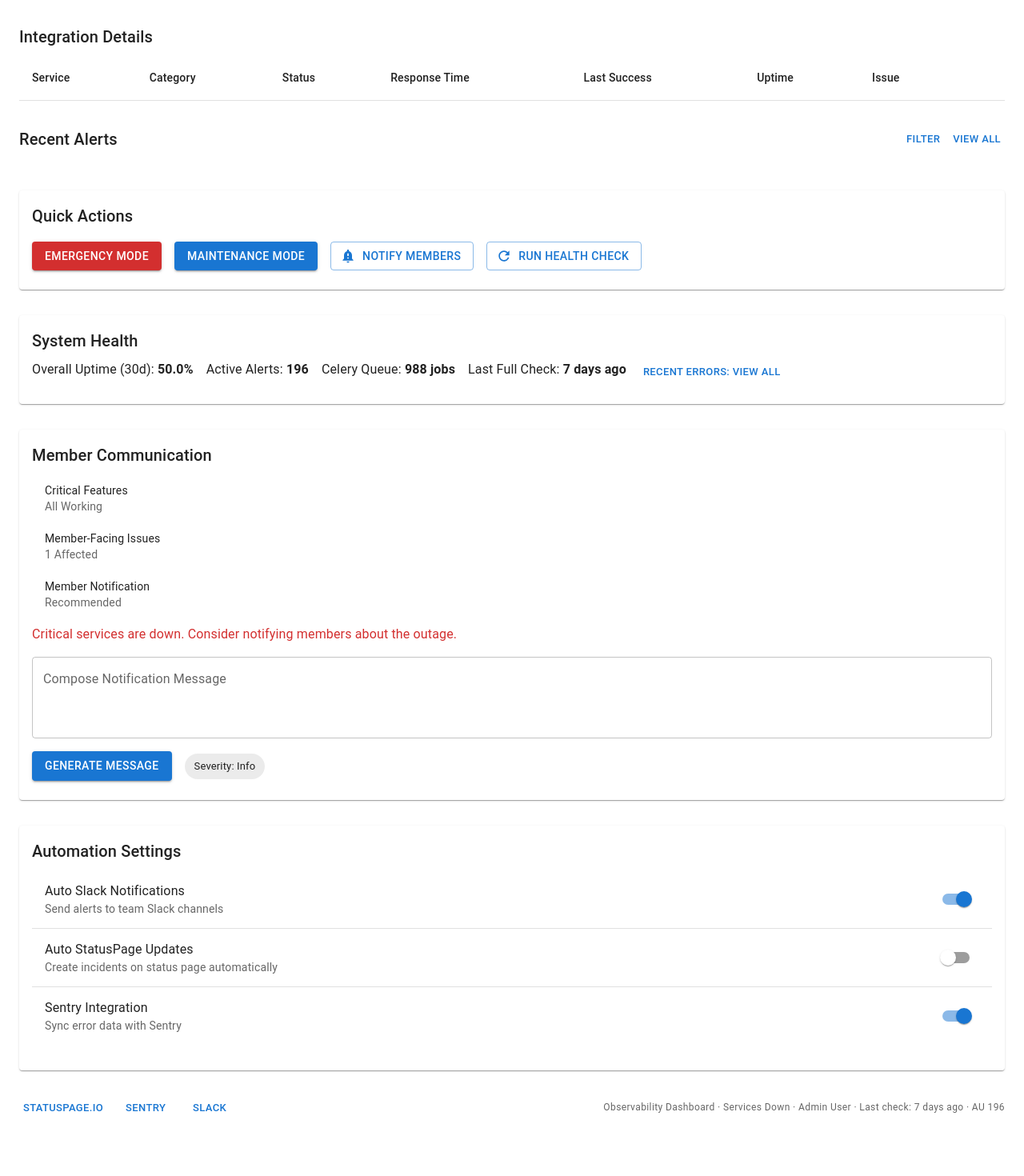
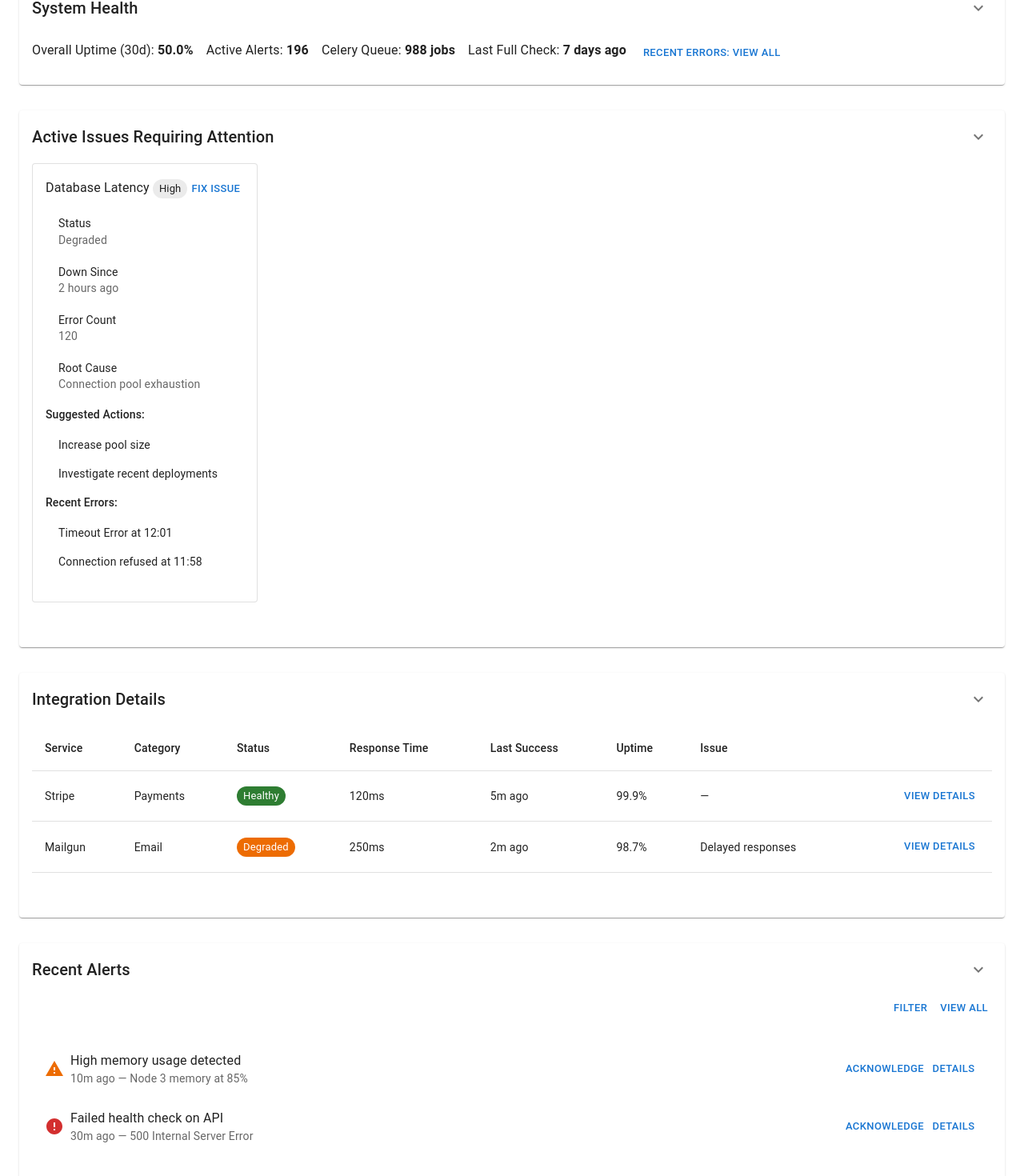
Before and after one commit to Poly1581/FoundersNetworkDashboard, a React (Create React App) app in the folder dashboard-ui/: page / in a window 1280 px wide. Shown: the part 473-1943 px from the top of the page at 80% size. Built offline with nearby package versions, Linux system fonts and the light colour scheme.

Commit message:
Added collapse-able, card-like structure to window panes of front-end

```diff
--- a/dashboard-ui/src/App.css
+++ b/dashboard-ui/src/App.css
@@ -1,38 +1,181 @@
-.App {
-  text-align: center;
+body,
+html,
+#root {
+  background: #f4f6fa;
+  font-family: 'Inter', 'Segoe UI', Arial, sans-serif;
+  margin: 0;
+  padding: 0;
+  min-height: 100vh;
+  color: #23272f;
 }
 
-.App-logo {
-  height: 40vmin;
-  pointer-events: none;
+/* App container tweaks */
+.MuiContainer-root {
+  background: transparent;
+  padding-bottom: 48px;
 }
 
-@media (prefers-reduced-motion: no-preference) {
-  .App-logo {
-    animation: App-logo-spin infinite 20s linear;
-  }
+/* Dashboard Cards */
+.MuiCard-root {
+  background: #fff;
+  border-radius: 16px;
+  box-shadow: 0 2px 12px 0 rgba(24, 36, 54, 0.05), 0 1.5px 4px 0 rgba(24, 36, 54, 0.05);
+  margin-bottom: 16px;
+  border: 1px solid #e5e7ed;
 }
 
-.App-header {
-  background-color: #282c34;
-  min-height: 100vh;
-  display: flex;
-  flex-direction: column;
-  align-items: center;
-  justify-content: center;
-  font-size: calc(10px + 2vmin);
-  color: white;
+.MuiCardContent-root {
+  padding: 24px 24px 16px 24px;
 }
 
-.App-link {
-  color: #61dafb;
+/* Typography */
+.MuiTypography-h4 {
+  font-weight: 700;
+  font-size: 2.3rem;
+  letter-spacing: -0.01em;
 }
 
-@keyframes App-logo-spin {
-  from {
-    transform: rotate(0deg);
-  }
-  to {
-    transform: rotate(360deg);
-  }
+.MuiTypography-h6 {
+  font-weight: 600;
+  font-size: 1.18rem;
 }
+
+.MuiTypography-caption {
+  color: #7c8692;
+}
+
+/* Section/Row Spacing */
+.MuiGrid-container {
+  margin-top: 8px;
+  margin-bottom: 0px;
+}
+
+.MuiBox-root {
+  /* Don't override global box style, only extend for dashboard */
+}
+
+/* Chips for statuses */
+.MuiChip-root {
+  font-weight: 500;
+  border-radius: 6px;
+  letter-spacing: 0.01em;
+  font-size: 0.92rem;
+  padding: 2px 0;
+}
+.MuiChip-colorSuccess {
+  background-color: #e3faed !important;
+  color: #127448 !important;
+}
+.MuiChip-colorWarning {
+  background-color: #fff4e3 !important;
+  color: #945b08 !important;
+}
+.MuiChip-colorError {
+  background-color: #ffe8e6 !important;
+  color: #b02727 !important;
+}
+
+/* Buttons */
+.MuiButton-containedPrimary,
+.MuiButton-contained {
+  background-color: #2b74da;
+  color: #fff;
+  border-radius: 8px;
+  font-weight: 600;
+}
+.MuiButton-containedPrimary:hover,
+.MuiButton-contained:hover {
+  background-color: #1a4e9e;
+}
+.MuiButton-outlined {
+  border-color: #b7c4da;
+  color: #2852a2;
+  background: #f6faff;
+  border-radius: 8px;
+  font-weight: 600;
+}
+.MuiButton-outlined:hover {
+  border-color: #2852a2;
+  background: #eaf2fa;
+}
+
+/* Toggle Buttons */
+.MuiToggleButton-root {
+  font-weight: 600;
+  color: #2852a2;
+  background: #f6faff;
+  border-radius: 8px !important;
+  border: 1.5px solid #b7c4da;
+  margin-left: 3px;
+  margin-right: 3px;
+  padding: 4px 16px;
+  transition: all 0.18s;
+}
+.MuiToggleButton-root.Mui-selected {
+  background: #2852a2 !important;
+  color: #fff !important;
+  border-color: #2852a2 !important;
+}
+
+/* Table tweaks */
+.MuiTableCell-root {
+  font-size: 1rem;
+}
+.MuiTableCell-head {
+  color: #6b7892;
+  font-weight: 600;
+  background: #f3f5f7;
+  border-bottom: 2px solid #e2e6ed;
+}
+.MuiTableRow-root:last-child td {
+  border-bottom: none;
+}
+
+/* Lists */
+.MuiListItem-root {
+  padding-top: 2px;
+  padding-bottom: 2px;
+}
+
+/* TextFields */
+.MuiTextField-root {
+  margin-top: 14px;
+  background: #f6f8fc;
+  border-radius: 7px;
+}
+.MuiInputBase-inputMultiline {
+  font-size: 1.04rem;
+  color: #242a31;
+}
+
+/* Switches */
+.MuiSwitch-root {
+  margin-left: 6px;
+}
+
+/* IconButton */
+.MuiIconButton-root {
+  color: #2852a2;
+  margin-left: 4px;
+}
+
+/* Footer */
+.footer,
+.MuiTypography-caption {
+  margin-top: 32px;
+  padding-top: 8px;
+  padding-bottom: 4px;
+  border-top: 1px solid #e0e6ef;
+  text-align: right;
+  color: #8993a4;
+  font-size: 0.98rem;
+}
+
+::-webkit-scrollbar {
+  width: 10px;
+  background: #f4f6fa;
+}
+::-webkit-scrollbar-thumb {
+  background: #e5e7ed;
+  border-radius: 6px;
+}
--- a/dashboard-ui/src/App.js
+++ b/dashboard-ui/src/App.js
@@ -1,7 +1,4 @@
-/*
-  src/App.js
-*/
-import React, { useState } from 'react';
+import React, { useState, useEffect } from 'react';
 import {
     Container,
     Typography,
@@ -24,14 +21,17 @@ import {
     Switch,
     Divider,
     TextField,
-  IconButton
+    IconButton,
+    Collapse
 } from '@mui/material';
 import {
     Refresh as RefreshIcon,
     Settings as SettingsIcon,
     Warning as WarningIcon,
     Error as ErrorIcon,
-  NotificationImportant as NotifyIcon
+    NotificationImportant as NotifyIcon,
+    KeyboardArrowDown as ArrowDownIcon,
+    KeyboardArrowRight as ArrowRightIcon
 } from '@mui/icons-material';
 
 // --- Text Variables (replaceable via API) ---
@@ -121,15 +121,7 @@ const textContent = {
     }
 };
 
-// --- Placeholder Data (replace via API) ---
-const nonCritical = { total: 4, healthy: 2, degraded: 1, down: 1 };
-const memberImpact = ['Member data sync paused', 'Payment processing delays'];
-const criticalServices = ['Stripe', 'Mailgun'];
-const activeIssues = [ /* ... */ ];
-const integrations = [ /* ... */ ];
-const recentAlerts = [ /* ... */ ];
-
-// --- Section Components ---
+// --- Header Bar (NOT collapsible) ---
 function Header({ view, onViewChange }) {
     return (
         <Box display="flex" alignItems="center" justifyContent="space-between" mb={4}>
@@ -157,40 +149,88 @@ function Header({ view, onViewChange }) {
     );
 }
 
-function NonCriticalSection() {
+// --- Collapsible Card Wrapper ---
+function CollapsibleCard({ title, children, defaultOpen = true, sx = {}, noCard = false }) {
+    const [open, setOpen] = useState(defaultOpen);
+    const CardWrap = noCard ? React.Fragment : Card;
     return (
-      <Card sx={{ mb: 4 }}>
-        <CardContent>
-          <Typography variant="h6">{textContent.nonCritical.heading}</Typography>
-          <Typography>{nonCritical.total} {textContent.nonCritical.monitoredSuffix}</Typography>
+        <CardWrap {...(noCard ? {} : { sx: { mb: 4, ...sx } })}>
+            <Box display="flex" alignItems="center" justifyContent="space-between"
+                 sx={noCard ? { mb: 1 } : { p: 2, pb: 0 }}>
+                <Typography variant="h6">{title}</Typography>
+                <IconButton
+                    onClick={() => setOpen(o => !o)}
+                    size="small"
+                    aria-label={open ? "Collapse section" : "Expand section"}
+                >
+                    {open ? <ArrowDownIcon /> : <ArrowRightIcon />}
+                </IconButton>
+            </Box>
+            <Collapse in={open} timeout="auto" unmountOnExit>
+                {noCard ? children : <CardContent>{children}</CardContent>}
+            </Collapse>
+        </CardWrap>
+    );
+}
+
+// --- Section Components ---
+function NonCriticalSection({ data }) {
+    if (!data) return null;
+    return (
+        <CollapsibleCard title={textContent.nonCritical.heading}>
+            <Typography>{data.total} {textContent.nonCritical.monitoredSuffix}</Typography>
             <Box display="flex" gap={2} my={2}>
-            <Chip label={`${nonCritical.healthy} Healthy`} color="success" />
-            <Chip label={`${nonCritical.degraded} Degraded`} color="warning" />
-            <Chip label={`${nonCritical.down} Down`} color="error" />
+                <Chip label={`${data.healthy} Healthy`} color="success" />
+                <Chip label={`${data.degraded} Degraded`} color="warning" />
+                <Chip label={`${data.down} Down`} color="error" />
             </Box>
             <Grid container spacing={2}>
                 <Grid item xs={6}>
                     <Typography variant="subtitle2">{textContent.nonCritical.memberImpact}</Typography>
-              <List dense>{memberImpact.map((m,i)=><ListItem key={i}><ListItemText primary={m} /></ListItem>)}</List>
+                    <List dense>{(data.memberImpact || []).map((m, i) => <ListItem key={i}><ListItemText primary={m} /></ListItem>)}</List>
                 </Grid>
                 <Grid item xs={6}>
                     <Typography variant="subtitle2">{textContent.nonCritical.criticalServices}</Typography>
                     <Box display="flex" gap={1} flexWrap="wrap">
-                {criticalServices.map(s=><Chip key={s} label={s} color="error" />)}
+                        {(data.criticalServices || []).map(s => <Chip key={s} label={s} color="error" />)}
                     </Box>
                 </Grid>
             </Grid>
-        </CardContent>
-      </Card>
+        </CollapsibleCard>
     );
 }
 
-function ActiveIssuesSection() {
+function SystemHealthSection({ data }) {
+    if (!data) return null;
     return (
-      <>
-        <Typography variant="h6" gutterBottom>{textContent.activeIssues.heading}</Typography>
+        <CollapsibleCard title={textContent.systemHealth.heading}>
+            <Grid container spacing={2} mt={1}>
+                <Grid item>
+                    <Typography>{textContent.systemHealth.overallUptime} <strong>{data.overallUptime}</strong></Typography>
+                </Grid>
+                <Grid item>
+                    <Typography>{textContent.systemHealth.activeAlerts} <strong>{data.activeAlerts}</strong></Typography>
+                </Grid>
+                <Grid item>
+                    <Typography>{textContent.systemHealth.celeryQueue} <strong>{data.celeryQueue}</strong></Typography>
+                </Grid>
+                <Grid item>
+                    <Typography>{textContent.systemHealth.lastFullCheck} <strong>{data.lastFullCheck}</strong></Typography>
+                </Grid>
+                <Grid item>
+                    <Button size="small">{textContent.systemHealth.recentErrors}</Button>
+                </Grid>
+            </Grid>
+        </CollapsibleCard>
+    );
+}
+
+function ActiveIssuesSection({ issues }) {
+    if (!issues) return null;
+    return (
+        <CollapsibleCard title={textContent.activeIssues.heading}>
             <Grid container spacing={2} mb={4}>
-          {activeIssues.map(issue => (
+                {issues.map(issue => (
                     <Grid item xs={12} md={6} key={issue.name}>
                         <Card variant="outlined">
                             <CardContent>
@@ -207,24 +247,24 @@ function ActiveIssuesSection() {
                                     {issue.rootCause && <ListItem><ListItemText primary="Root Cause" secondary={issue.rootCause} /></ListItem>}
                                 </List>
                                 <Typography variant="subtitle2">{textContent.activeIssues.suggestedActions}</Typography>
-                    <List dense>{issue.suggested.map((a,i)=><ListItem key={i}><ListItemText primary={a} /></ListItem>)}</List>
+                                <List dense>{(issue.suggested || []).map((a, i) => <ListItem key={i}><ListItemText primary={a} /></ListItem>)}</List>
                                 {issue.recentErrors && <>
                                     <Typography variant="subtitle2">{textContent.activeIssues.recentErrors}</Typography>
-                      <List dense>{issue.recentErrors.map((e,i)=><ListItem key={i}><ListItemText primary={e} /></ListItem>)}</List>
+                                    <List dense>{issue.recentErrors.map((e, i) => <ListItem key={i}><ListItemText primary={e} /></ListItem>)}</List>
                                 </>}
                             </CardContent>
                         </Card>
                     </Grid>
                 ))}
             </Grid>
-      </>
+        </CollapsibleCard>
     );
 }
 
-function IntegrationDetailsSection() {
+function IntegrationDetailsSection({ integrations }) {
+    if (!integrations) return null;
     return (
-      <>
-        <Typography variant="h6" gutterBottom>{textContent.integrationDetails.heading}</Typography>
+        <CollapsibleCard title={textContent.integrationDetails.heading}>
             <Table sx={{ mb: 4 }}>
                 <TableHead>
                     <TableRow>
@@ -237,109 +277,96 @@ function IntegrationDetailsSection() {
                         <TableRow key={i.name}>
                             <TableCell>{i.name}</TableCell>
                             <TableCell>{i.category}</TableCell>
-                  <TableCell><Chip label={i.status} color={i.status==='Healthy'?'success':i.status==='Degraded'?'warning':'error'} size="small" /></TableCell>
-                  <TableCell>{i.response}</TableCell>
-                  <TableCell>{i.last}</TableCell>
+                            <TableCell>
+                                <Chip label={i.status} color={i.status === 'Healthy' ? 'success' : i.status === 'Degraded' ? 'warning' : 'error'} size="small" />
+                            </TableCell>
+                            <TableCell>{i.responseTime}</TableCell>
+                            <TableCell>{i.lastSuccess}</TableCell>
                             <TableCell>{i.uptime}</TableCell>
-                  <TableCell>{i.issue||'—'}</TableCell>
+                            <TableCell>{i.issue || '—'}</TableCell>
                             <TableCell align="right"><Button size="small">{textContent.integrationDetails.viewDetails}</Button></TableCell>
                         </TableRow>
                     ))}
                 </TableBody>
             </Table>
-      </>
+        </CollapsibleCard>
     );
 }
 
-function RecentAlertsSection() {
+function RecentAlertsSection({ alerts }) {
+    if (!alerts) return null;
     return (
-      <Box mb={4}>
-        <Box display="flex" justifyContent="space-between" alignItems="center">
-          <Typography variant="h6">{textContent.recentAlerts.heading}</Typography>
-          <Box>
+        <CollapsibleCard title={textContent.recentAlerts.heading}>
+            <Box mb={2} display="flex" justifyContent="flex-end" alignItems="center">
                 <Button size="small">{textContent.recentAlerts.filter}</Button>
                 <Button size="small">{textContent.recentAlerts.viewAll}</Button>
             </Box>
-        </Box>
-        <List>{recentAlerts.map((a,i)=>(
-            <ListItem key={i} secondaryAction={<Box>
+            <List>
+                {alerts.map((a, i) => (
+                    <ListItem key={i} secondaryAction={
+                        <Box>
                             <Button size="small">{textContent.recentAlerts.acknowledge}</Button>
                             <Button size="small">{textContent.recentAlerts.details}</Button>
-            </Box>}>
-              {a.severity==='Warning'?<WarningIcon color="warning" sx={{mr:1}}/>:<ErrorIcon color="error" sx={{mr:1}}/>}
+                        </Box>
+                    }>
+                        {a.severity === 'Warning' ? <WarningIcon color="warning" sx={{ mr: 1 }} /> : <ErrorIcon color="error" sx={{ mr: 1 }} />}
                         <ListItemText primary={a.message} secondary={`${a.time} — ${a.details}`} />
                     </ListItem>
-        ))}</List>
-      </Box>
+                ))}
+            </List>
+        </CollapsibleCard>
     );
 }
 
 function QuickActionsSection() {
     return (
-      <Card sx={{ mb: 4 }}><CardContent>
-        <Typography variant="h6">{textContent.quickActions.heading}</Typography>
+        <CollapsibleCard title={textContent.quickActions.heading}>
             <Box display="flex" gap={2} flexWrap="wrap" mt={2}>
                 <Button variant="contained" color="error">{textContent.quickActions.emergencyMode}</Button>
                 <Button variant="contained">{textContent.quickActions.maintenanceMode}</Button>
-          <Button variant="outlined" startIcon={<NotifyIcon/>}>{textContent.quickActions.notifyMembers}</Button>
-          <Button variant="outlined" startIcon={<RefreshIcon/>}>{textContent.quickActions.runHealthCheck}</Button>
+                <Button variant="outlined" startIcon={<NotifyIcon />}>{textContent.quickActions.notifyMembers}</Button>
+                <Button variant="outlined" startIcon={<RefreshIcon />}>{textContent.quickActions.runHealthCheck}</Button>
             </Box>
-      </CardContent></Card>
+        </CollapsibleCard>
     );
 }
 
-function SystemHealthSection() {
+function MemberCommunicationSection({ data }) {
+    if (!data) return null;
     return (
-      <Card sx={{ mb: 4 }}><CardContent>
-        <Typography variant="h6">{textContent.systemHealth.heading}</Typography>
-        <Grid container spacing={2} mt={1}>
-          <Grid item><Typography>{textContent.systemHealth.overallUptime} <strong>50.0%</strong></Typography></Grid>
-          <Grid item><Typography>{textContent.systemHealth.activeAlerts} <strong>196</strong></Typography></Grid>
-          <Grid item><Typography>{textContent.systemHealth.celeryQueue} <strong>988 jobs</strong></Typography></Grid>
-          <Grid item><Typography>{textContent.systemHealth.lastFullCheck} <strong>7 days ago</strong></Typography></Grid>
-          <Grid item><Button size="small">{textContent.systemHealth.recentErrors}</Button></Grid>
-        </Grid>
-      </CardContent></Card>
-  );
-}
-
-function MemberCommunicationSection() {
-  return (
-      <Card sx={{ mb: 4 }}><CardContent>
-        <Typography variant="h6">{textContent.memberCommunication.heading}</Typography>
+        <CollapsibleCard title={textContent.memberCommunication.heading}>
             <List dense>
-          <ListItem><ListItemText primary={textContent.memberCommunication.criticalFeatures} secondary={textContent.memberCommunication.allWorking}/></ListItem>
-          <ListItem><ListItemText primary={textContent.memberCommunication.memberFacingIssues} secondary={`1 ${textContent.memberCommunication.affectedSuffix}`}/></ListItem>
-          <ListItem><ListItemText primary={textContent.memberCommunication.memberNotification} secondary={textContent.memberCommunication.recommended}/></ListItem>
+                <ListItem><ListItemText primary={textContent.memberCommunication.criticalFeatures} secondary={data.criticalFeatures} /></ListItem>
+                <ListItem><ListItemText primary={textContent.memberCommunication.memberFacingIssues} secondary={`${data.memberFacingIssues} ${textContent.memberCommunication.affectedSuffix}`} /></ListItem>
+                <ListItem><ListItemText primary={textContent.memberCommunication.memberNotification} secondary={textContent.memberCommunication.recommended} /></ListItem>
             </List>
             <Typography color="error" paragraph>{textContent.memberCommunication.outageMessage}</Typography>
-        <TextField fullWidth multiline rows={3} label={textContent.memberCommunication.composeLabel} placeholder={textContent.memberCommunication.composePlaceholder}/>
-        <Box mt={2}><Button variant="contained">{textContent.memberCommunication.generateMessage}</Button><Chip label={textContent.memberCommunication.severityInfo} sx={{ ml: 2 }}/></Box>
-      </CardContent></Card>
+            <TextField fullWidth multiline rows={3} label={textContent.memberCommunication.composeLabel} placeholder={textContent.memberCommunication.composePlaceholder} />
+            <Box mt={2}><Button variant="contained">{textContent.memberCommunication.generateMessage}</Button><Chip label={textContent.memberCommunication.severityInfo} sx={{ ml: 2 }} /></Box>
+        </CollapsibleCard>
     );
 }
 
 function AutomationSettingsSection({ slackAuto, toggleSlack, statusAuto, toggleStatus, sentryAuto, toggleSentry }) {
     return (
-      <Card sx={{ mb: 4 }}><CardContent>
-        <Typography variant="h6">{textContent.automationSettings.heading}</Typography>
+        <CollapsibleCard title={textContent.automationSettings.heading}>
             <List>
                 <ListItem>
-            <ListItemText primary={textContent.automationSettings.autoSlack} secondary={textContent.automationSettings.autoSlackSecondary}/>
+                    <ListItemText primary={textContent.automationSettings.autoSlack} secondary={textContent.automationSettings.autoSlackSecondary} />
                     <Switch checked={slackAuto} onChange={toggleSlack} />
                 </ListItem>
                 <Divider />
                 <ListItem>
-            <ListItemText primary={textContent.automationSettings.autoStatusPage} secondary={textContent.automationSettings.autoStatusPageSecondary}/>
+                    <ListItemText primary={textContent.automationSettings.autoStatusPage} secondary={textContent.automationSettings.autoStatusPageSecondary} />
                     <Switch checked={statusAuto} onChange={toggleStatus} />
                 </ListItem>
                 <Divider />
                 <ListItem>
-            <ListItemText primary={textContent.automationSettings.sentryIntegration} secondary={textContent.automationSettings.sentryIntegrationSecondary}/>
+                    <ListItemText primary={textContent.automationSettings.sentryIntegration} secondary={textContent.automationSettings.sentryIntegrationSecondary} />
                     <Switch checked={sentryAuto} onChange={toggleSentry} />
                 </ListItem>
             </List>
-      </CardContent></Card>
+        </CollapsibleCard>
     );
 }
 
@@ -363,20 +390,72 @@ export default function App() {
     const [statusAuto, setStatusAuto] = useState(false);
     const [sentryAuto, setSentryAuto] = useState(true);
 
+    // Unified state for all dashboard data, initially empty
+    const [dashboardData, setDashboardData] = useState({
+        nonCritical: null,
+        systemHealth: null,
+        activeIssues: [],
+        integrations: [],
+        recentAlerts: [],
+        memberCommunication: null,
+    });
+
+    // Example: modular fetch function (replace with your real APIs)
+    async function fetchDashboardData() {
+        // Simulate fetching (replace with actual API calls)
+        const data = await Promise.resolve({
+            nonCritical: {
+                total: 4, healthy: 2, degraded: 1, down: 1,
+                memberImpact: ['Member data sync paused', 'Payment processing delays'],
+                criticalServices: ['Stripe', 'Mailgun']
+            },
+            systemHealth: {
+                overallUptime: '50.0%', activeAlerts: 196, celeryQueue: '988 jobs', lastFullCheck: '7 days ago'
+            },
+            activeIssues: [
+                {
+                    name: 'Database Latency',
+                    priority: 'High',
+                    status: 'Degraded',
+                    downSince: '2 hours ago',
+                    errorCount: 120,
+                    rootCause: 'Connection pool exhaustion',
+                    suggested: ['Increase pool size', 'Investigate recent deployments'],
+                    recentErrors: ['Timeout Error at 12:01', 'Connection refused at 11:58']
+                }
+            ],
+            integrations: [
+                { name: 'Stripe', category: 'Payments', status: 'Healthy', responseTime: '120ms', lastSuccess: '5m ago', uptime: '99.9%', issue: '' },
+                { name: 'Mailgun', category: 'Email', status: 'Degraded', responseTime: '250ms', lastSuccess: '2m ago', uptime: '98.7%', issue: 'Delayed responses' }
+            ],
+            recentAlerts: [
+                { severity: 'Warning', message: 'High memory usage detected', time: '10m ago', details: 'Node 3 memory at 85%' },
+                { severity: 'Error', message: 'Failed health check on API', time: '30m ago', details: '500 Internal Server Error' }
+            ],
+            memberCommunication: {
+                criticalFeatures: 'All Working',
+                memberFacingIssues: 1,
+            }
+        });
+        setDashboardData(data);
+    }
+
+    useEffect(() => { fetchDashboardData(); }, []);
+
     return (
         <Container maxWidth="xl" sx={{ py: 4 }}>
             <Header view={view} onViewChange={setView} />
-        <NonCriticalSection />
-        <ActiveIssuesSection />
-        <IntegrationDetailsSection />
-        <RecentAlertsSection />
+            <NonCriticalSection data={dashboardData.nonCritical} />
+            <SystemHealthSection data={dashboardData.systemHealth} />
+            <ActiveIssuesSection issues={dashboardData.activeIssues} />
+            <IntegrationDetailsSection integrations={dashboardData.integrations} />
+            <RecentAlertsSection alerts={dashboardData.recentAlerts} />
             <QuickActionsSection />
-        <SystemHealthSection />
-        <MemberCommunicationSection />
+            <MemberCommunicationSection data={dashboardData.memberCommunication} />
             <AutomationSettingsSection
-            slackAuto={slackAuto} toggleSlack={()=>setSlackAuto(!slackAuto)}
-            statusAuto={statusAuto} toggleStatus={()=>setStatusAuto(!statusAuto)}
-            sentryAuto={sentryAuto} toggleSentry={()=>setSentryAuto(!sentryAuto)}
+                slackAuto={slackAuto} toggleSlack={() => setSlackAuto(!slackAuto)}
+                statusAuto={statusAuto} toggleStatus={() => setStatusAuto(!statusAuto)}
+                sentryAuto={sentryAuto} toggleSentry={() => setSentryAuto(!sentryAuto)}
             />
             <QuickLinksFooter />
         </Container>
```
Lines whose indentation alone changed are shown as unchanged.
